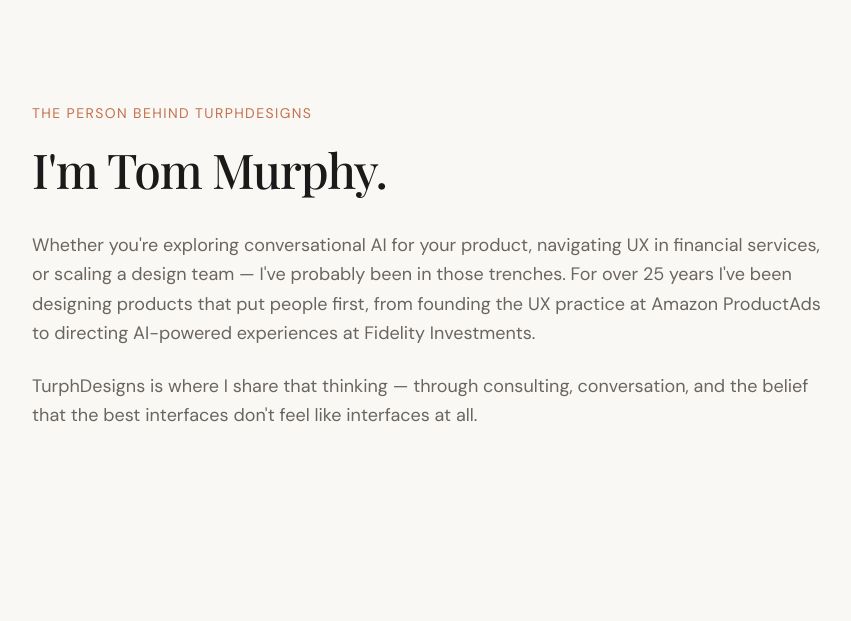
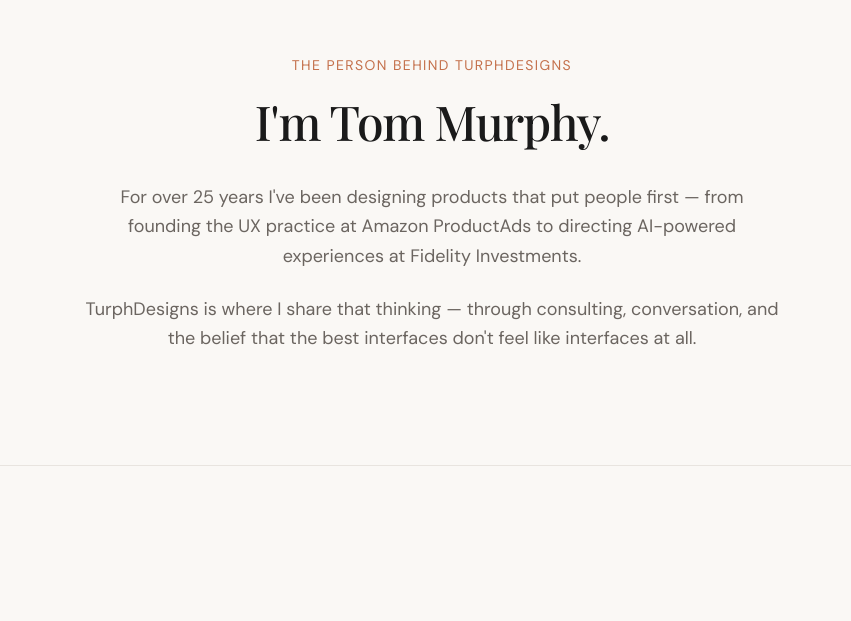
Before and after one commit to turphAI/turphdesigns, a Next.js app: page / in a window 1280 px wide. Shown: the part 1539-2160 px from the top of the page, without its empty margins (208-1059 px from the left). Built offline with nearby package versions, Linux system fonts and the light colour scheme; a web font is replaced by a local one.

Commit message:
Center Meet Tom section and add bottom border
Left alignment broke the editorial rhythm. Now centered with
max-w-[700px] to match Philosophy card's tone, tighter copy,
and a subtle border-bottom to separate it from Work section.

Co-Authored-By: Claude Opus 4.6 <noreply@anthropic.com>

```diff
--- a/src/app/page.tsx
+++ b/src/app/page.tsx
@@ -39,9 +39,12 @@ export default function HomeV2() {
             FULL BLOCK: Meet Tom
             Opaque, edge-to-edge — the human behind the brand.
             ════════════════════════════════════════════ */}
-        <section className="v2-section px-6 lg:px-8"
-                 style={{ backgroundColor: 'var(--warm-bg)' }}>
-          <div className="max-w-[800px] mx-auto">
+        <section className="py-20 md:py-28 px-6 lg:px-8"
+                 style={{
+                   backgroundColor: 'var(--warm-bg)',
+                   borderBottom: '1px solid var(--warm-border)',
+                 }}>
+          <div className="max-w-[700px] mx-auto text-center">
             <p className="font-body text-sm tracking-widest uppercase mb-4"
                style={{ color: 'var(--warm-accent)' }}>
               The Person Behind TurphDesigns
@@ -49,12 +52,9 @@ export default function HomeV2() {
             <h2 className="font-serif-display text-3xl md:text-5xl font-medium tracking-tight leading-tight mb-8">
               I&apos;m Tom Murphy.
             </h2>
-            <div className="space-y-6">
-              <p className="font-body text-base md:text-lg leading-relaxed"
+            <p className="font-body text-base md:text-lg leading-relaxed mb-6"
                style={{ color: 'var(--warm-text-secondary)' }}>
-                Whether you&apos;re exploring conversational AI for your product, navigating UX in
-                financial services, or scaling a design team — I&apos;ve probably been in those
-                trenches. For over 25 years I&apos;ve been designing products that put people first,
+              For over 25 years I&apos;ve been designing products that put people first —
               from founding the UX practice at Amazon ProductAds to directing AI-powered
               experiences at Fidelity Investments.
             </p>
@@ -63,7 +63,6 @@ export default function HomeV2() {
               TurphDesigns is where I share that thinking — through consulting, conversation,
               and the belief that the best interfaces don&apos;t feel like interfaces at all.
             </p>
-            </div>
           </div>
         </section>
 
```
Lines whose indentation alone changed are shown as unchanged.
